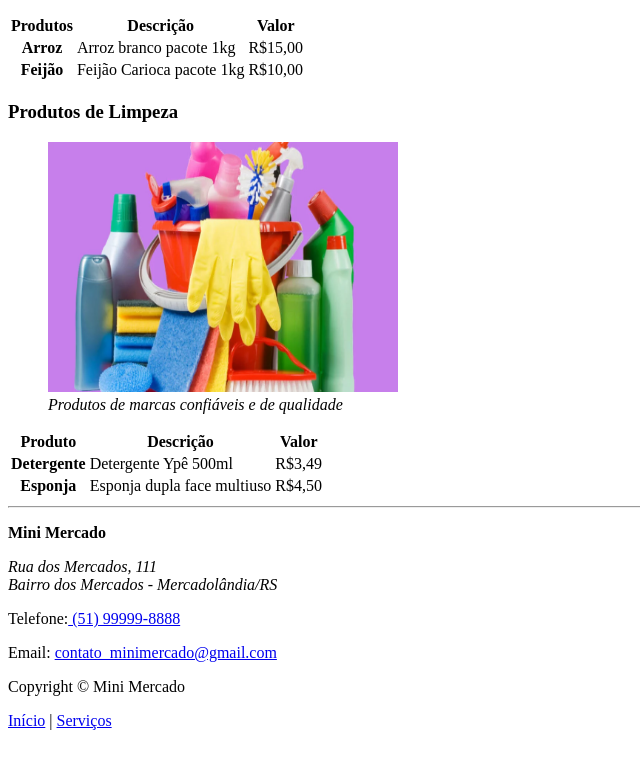
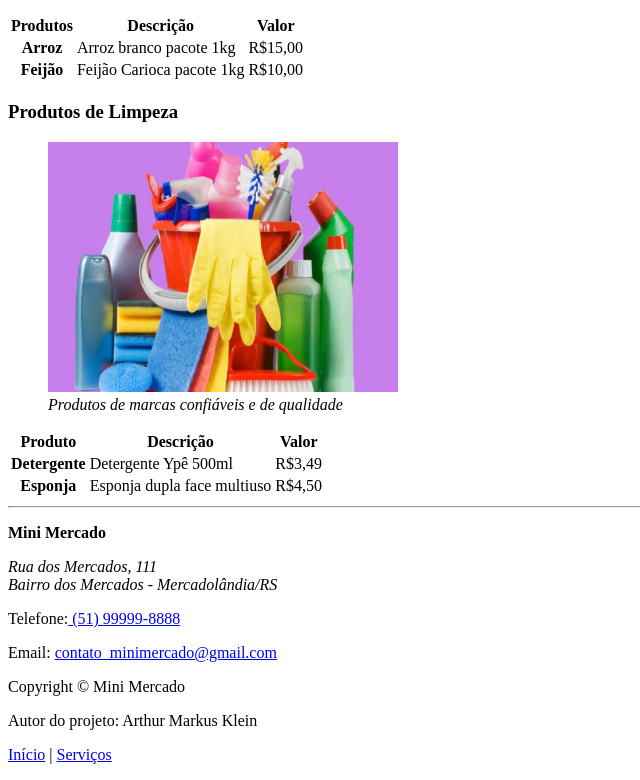
Before and after one commit to ArthurMarkus/projeto-fundamentos-web, a plain HTML site: page index.html in a window 1280 px wide. Shown: the part 922-1702 px from the top of the page, without its empty margins (0-640 px from the left). Before the commit the page ends 1668 px from the top, so only its background shows below. Drawn offline with Linux system fonts and the light colour scheme.

Commit message:
ultimas atualizacoes para fase 1

```diff
--- a/index.html
+++ b/index.html
@@ -127,6 +127,7 @@
         <p>Telefone:<a href="tel:5551999998888"> (51) 99999-8888</a></p>
         <p>Email: <a href="mailto:contato_minimercado@gmail.com">contato_minimercado@gmail.com</a></p>
         <p>Copyright &copy; Mini Mercado   </p>
+        <p>Autor do projeto: Arthur Markus Klein </p>
         <nav>
             <p><a href="#">Início</a> | <a href="servicos.html">Serviços</a></p>
         </nav>
```
Also changed, not shown: servicos.html (+1 -0 lines).
